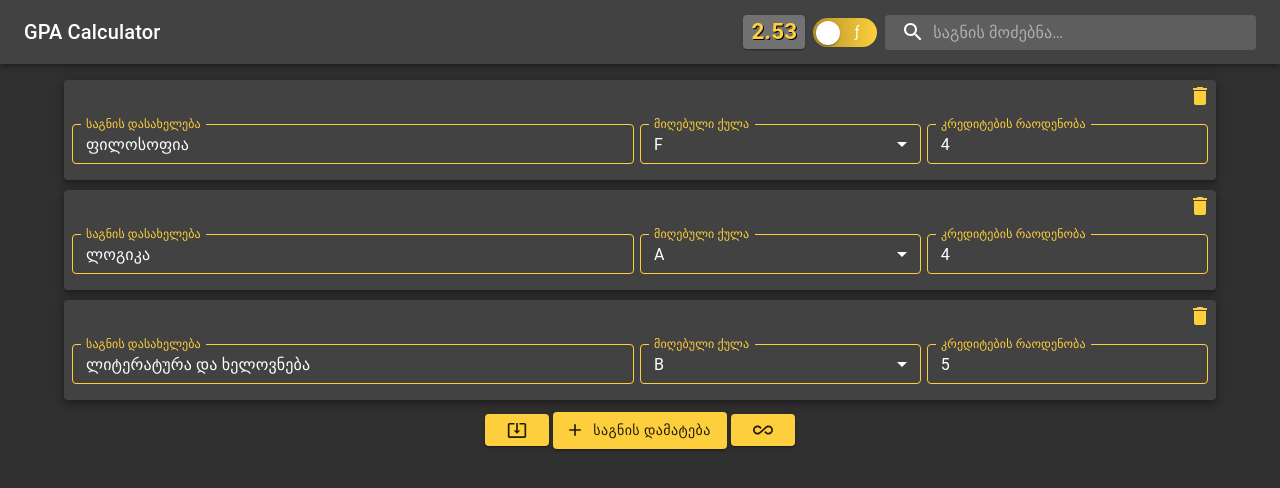
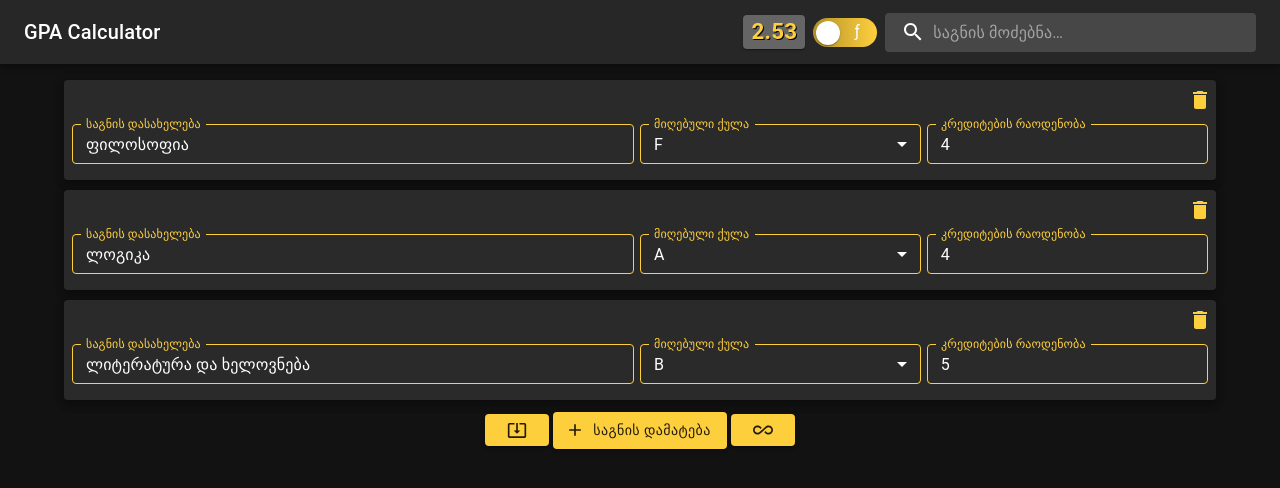
Before and after one commit to lnadi17/gpa-calculator, a React (Create React App) app: page / in a window 1280 px wide. Shown: the top 488 px of the page. Built offline with nearby package versions, Linux system fonts and the light colour scheme.

Commit message:
Update MUI package

```diff
--- a/src/Card.js
+++ b/src/Card.js
@@ -1,12 +1,12 @@
 import EditableText from "./EditableText";
-import DeleteIcon from '@material-ui/icons/Delete';
-import IconButton from '@material-ui/core/IconButton';
-import MaterialCard from '@material-ui/core/Card';
-import MaterialCardContent from '@material-ui/core/CardContent';
-import CardHeader from '@material-ui/core/CardHeader';
+import DeleteIcon from '@mui/icons-material/Delete';
+import IconButton from '@mui/material/IconButton';
+import MaterialCard from '@mui/material/Card';
+import MaterialCardContent from '@mui/material/CardContent';
+import CardHeader from '@mui/material/CardHeader';
 import SelectableText from "./SelectableText";
 import React from 'react';
-import {withStyles} from "@material-ui/core/styles";
+import withStyles from '@mui/styles/withStyles';
 
 const useStyles = (theme) => ({
     root: {
@@ -19,7 +19,7 @@ const useStyles = (theme) => ({
         [theme.breakpoints.up('md')]: {
             width: "100%"
         },
-        [theme.breakpoints.down('xs')]: {
+        [theme.breakpoints.down('sm')]: {
             width: "100%",
             maxWidth: "400px"
         },
@@ -34,7 +34,7 @@ const useStyles = (theme) => ({
         [theme.breakpoints.up('md')]: {
             display: 'flex',
         },
-        [theme.breakpoints.down('xs')]: {
+        [theme.breakpoints.down('sm')]: {
             display: 'block'
         },
         padding: "8px",
@@ -100,9 +100,11 @@ class Card extends React.Component {
                         {...this.props.provided.dragHandleProps}
                         className={classes.cardHeader}
                         action={
-                            <IconButton variant="contained"
-                                        className={classes.icon}
-                                        onClick={() => this.props.removeButtonHandler()}>
+                            <IconButton
+                                variant="contained"
+                                className={classes.icon}
+                                onClick={() => this.props.removeButtonHandler()}
+                                size="large">
                                 <DeleteIcon/>
                             </IconButton>
                         }
--- a/src/CustomTheme.js
+++ b/src/CustomTheme.js
@@ -1,8 +1,10 @@
-import {createMuiTheme} from "@material-ui/core";
+import {createMuiTheme} from "@mui/material";
 
-export default createMuiTheme({
+import { adaptV4Theme } from '@mui/material/styles';
+
+export default createMuiTheme(adaptV4Theme({
     palette: {
-        type: 'dark',
+        mode: 'dark',
         freeuni: {
             light: '#FFE93C',
             main: '#FECF3C',
@@ -14,4 +16,4 @@ export default createMuiTheme({
             dark: '#1E622A'
         }
     }
-});
+}));
--- a/src/EditableText.js
+++ b/src/EditableText.js
@@ -1,6 +1,6 @@
 import React from 'react';
-import TextField from '@material-ui/core/TextField';
-import {makeStyles} from "@material-ui/core/styles";
+import TextField from '@mui/material/TextField';
+import makeStyles from '@mui/styles/makeStyles';
 
 const useStyles = makeStyles(theme => ({
     root: {
--- a/src/Header.js
+++ b/src/Header.js
@@ -1,9 +1,9 @@
 import React, {useState} from 'react';
-import {AppBar, fade, InputBase, Paper, Switch, Toolbar, Typography} from "@material-ui/core";
-import {makeStyles} from "@material-ui/core/styles";
-import SearchIcon from "@material-ui/icons/Search"
+import {AppBar, alpha, InputBase, Paper, Switch, Toolbar, Typography} from "@mui/material";
+import makeStyles from '@mui/styles/makeStyles';
+import SearchIcon from "@mui/icons-material/Search"
 import {matchSorter} from 'match-sorter';
-import Autocomplete from "@material-ui/lab/Autocomplete";
+import Autocomplete from '@mui/material/Autocomplete';
 import useSwitchStyles from "./SwitchStyles";
 import {useSpring, animated} from "react-spring";
 import {freeuniData, agruniData} from './EmisData';
@@ -20,7 +20,7 @@ const useStyles = makeStyles((theme) => ({
     },
     gpaPaper: {
         height: '100%',
-        backgroundColor: fade(theme.palette.common.white, 0.25)
+        backgroundColor: alpha(theme.palette.common.white, 0.25)
     },
     gpaText: props => ({
         fontWeight: '700',
@@ -41,9 +41,9 @@ const useStyles = makeStyles((theme) => ({
     search: {
         position: 'relative',
         borderRadius: theme.shape.borderRadius,
-        backgroundColor: fade(theme.palette.common.white, 0.15),
+        backgroundColor: alpha(theme.palette.common.white, 0.15),
         '&:hover': {
-            backgroundColor: fade(theme.palette.common.white, 0.25),
+            backgroundColor: alpha(theme.palette.common.white, 0.25),
         },
         // marginLeft: theme.spacing(1),
         width: '100%',
@@ -67,7 +67,7 @@ const useStyles = makeStyles((theme) => ({
     inputInput: {
         padding: theme.spacing(1, 1, 1, 0),
         // vertical padding + font size from searchIcon
-        paddingLeft: `calc(1em + ${theme.spacing(4)}px)`,
+        paddingLeft: `calc(1em + ${theme.spacing(4)})`,
         width: '15ch',
         [theme.breakpoints.up('sm')]: {
             width: '20ch',
@@ -154,7 +154,7 @@ function Header(props) {
                             }
                             options={props.isFreeuni ? freeuniOptions : agruniOptions}
                             getOptionLabel={option => option.name}
-                            getOptionSelected={(option, value) => {
+                            isOptionEqualToValue={(option, value) => {
                                 return option.name === value.name
                             }}
                             noOptionsText="საგანი ვერ მოიძებნა..."
--- a/src/SelectableText.js
+++ b/src/SelectableText.js
@@ -1,7 +1,7 @@
 import React from 'react';
-import TextField from '@material-ui/core/TextField';
-import MenuItem from '@material-ui/core/MenuItem';
-import {makeStyles} from "@material-ui/core/styles";
+import TextField from '@mui/material/TextField';
+import MenuItem from '@mui/material/MenuItem';
+import makeStyles from '@mui/styles/makeStyles';
 
 const useStyles = makeStyles(theme => ({
     root: {
--- a/src/SwitchStyles.js
+++ b/src/SwitchStyles.js
@@ -1,4 +1,4 @@
-import {makeStyles} from "@material-ui/core/styles";
+import makeStyles from '@mui/styles/makeStyles';
 
 const switchStyles = makeStyles((theme) => ({
     root: {
--- a/src/index.js
+++ b/src/index.js
@@ -1,16 +1,18 @@
 import React from 'react';
 import ReactDOM from 'react-dom';
 import App from "./App";
-import {CssBaseline} from "@material-ui/core";
-import {MuiThemeProvider} from "@material-ui/core/styles";
+import {CssBaseline} from "@mui/material";
+import { ThemeProvider, StyledEngineProvider } from "@mui/material/styles";
 import darkTheme from "./CustomTheme";
 // import App from "./DragAndDrop";
 
 ReactDOM.render(
     <React.StrictMode>
-        <MuiThemeProvider theme={darkTheme}>
-            <CssBaseline/>
-            <App/>
-        </MuiThemeProvider>
+        <StyledEngineProvider injectFirst>
+            <ThemeProvider theme={darkTheme}>
+                <CssBaseline/>
+                <App/>
+            </ThemeProvider>
+        </StyledEngineProvider>
     </React.StrictMode>,
     document.getElementById('root'));
```
Also changed, not shown: package.json (+6 -3 lines), src/App.js (+7 -7 lines), src/EmisDialog.js (+8 -8 lines), 1 other file (tests, documents, lock files or other folders).
